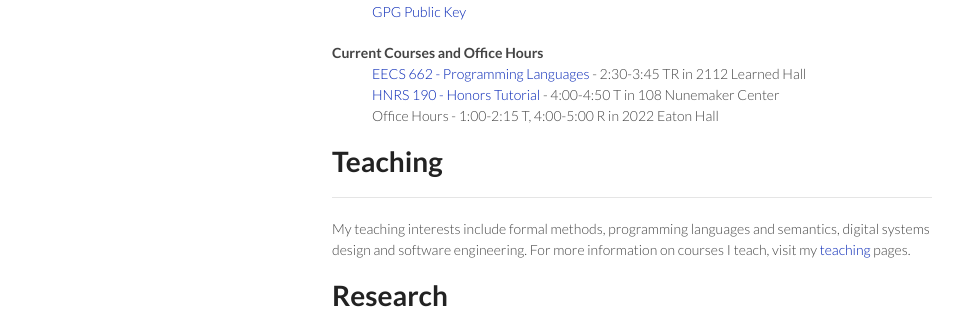
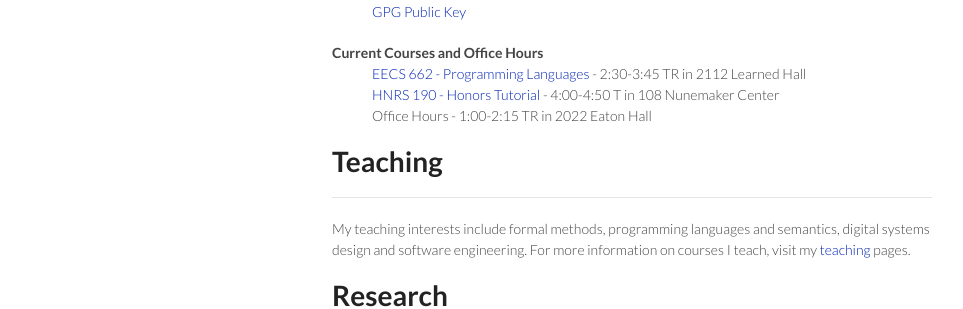
Before and after one commit to palexand/palexand.github.io, a Jekyll site: the page built from index.md, in a window 1280 px wide and 1166 px high. Shown: the part 569-878 px from the top of the window, without its empty margins (158-1121 px from the left). Built offline with Jekyll 4.4.1, drawn with Linux system fonts in a browser that asks for light colours.

Commit message:
updating oohrs

```diff
--- a/_config.yml
+++ b/_config.yml
@@ -3,7 +3,7 @@ account: palexand
 github: https://github.com/palexand
 title: Dr. Perry Alexander
 subtitle: The University of Kansas
-ohrs: 1:00-2:15 T, 4:00-5:00 R
+ohrs: 1:00-2:15 TR
 markdown: kramdown
 name: WPA
 description: Perry Alexander's Website
```
